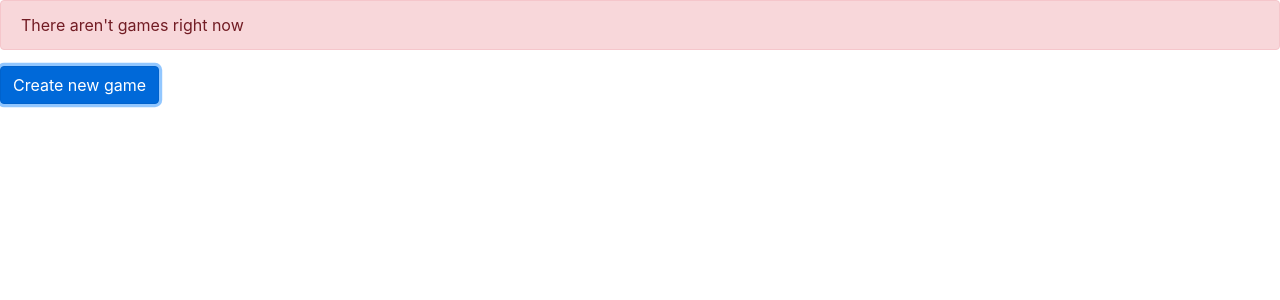
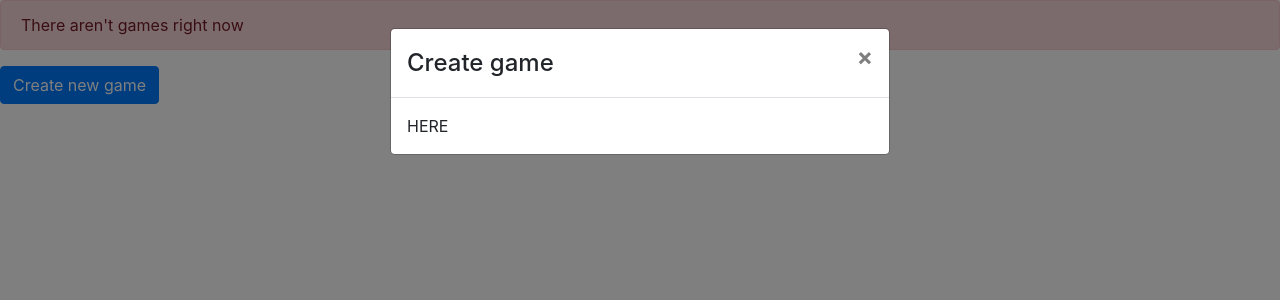
Before and after one commit to ireneRoures/score-board, a React (Create React App) app: page / in a window 1280 px wide. Both pictures are taken after a click on the button "Create new game". Shown: the top 300 px of the page. Built offline with nearby package versions, Linux system fonts and the light colour scheme.

Commit message:
Create game modal

```diff
--- /dev/null
+++ b/src/components/CreateGameModal.tsx
@@ -0,0 +1,20 @@
+import React from 'react';
+import { Modal } from "react-bootstrap"
+import { CreateGameForm } from './CreateGameForm';
+
+interface Props {
+    show: boolean
+    onClose: () => void
+}
+
+export const CreateGameModal = (props: Props) => {
+
+    return (
+        <Modal show={props.show} onHide={props.onClose}>
+        <Modal.Header closeButton>
+            <Modal.Title>Create game</Modal.Title>
+        </Modal.Header>
+        <Modal.Body>HERE</Modal.Body>
+      </Modal>
+    )
+}
--- a/src/components/GameListComponent.tsx
+++ b/src/components/GameListComponent.tsx
@@ -1,12 +1,21 @@
-import React from 'react';
+import React, { useState } from 'react';
 import { Alert, Button } from "react-bootstrap"
 import { Game } from '../model/Game';
 import { GameService } from '../services/GameService';
+import { CreateGameModal } from './CreateGameModal';
 
 export const GameListComponent = () => {
 
     const gameService = new GameService
     const games = gameService.get()
+    const [showCreateModal, setShowCreateModal] = useState(false)
+
+    function onCloseCreateModal() {
+        setShowCreateModal(false)
+    }
+    function onOpenCreateModal() {
+        setShowCreateModal(true)
+    }
 
     function renderGames() {
         const summary = gameService.summary()
@@ -34,7 +43,8 @@
             :
                 <div>{renderGames()}</div>
             }
-            <Button>Create new game</Button>
+            <Button onClick={onOpenCreateModal}>Create new game</Button>
+            <CreateGameModal show={showCreateModal} onClose={onCloseCreateModal}/>
         </div>
     )
 }
```
Also changed, not shown: 1 other file (tests, documents, lock files or other folders).
